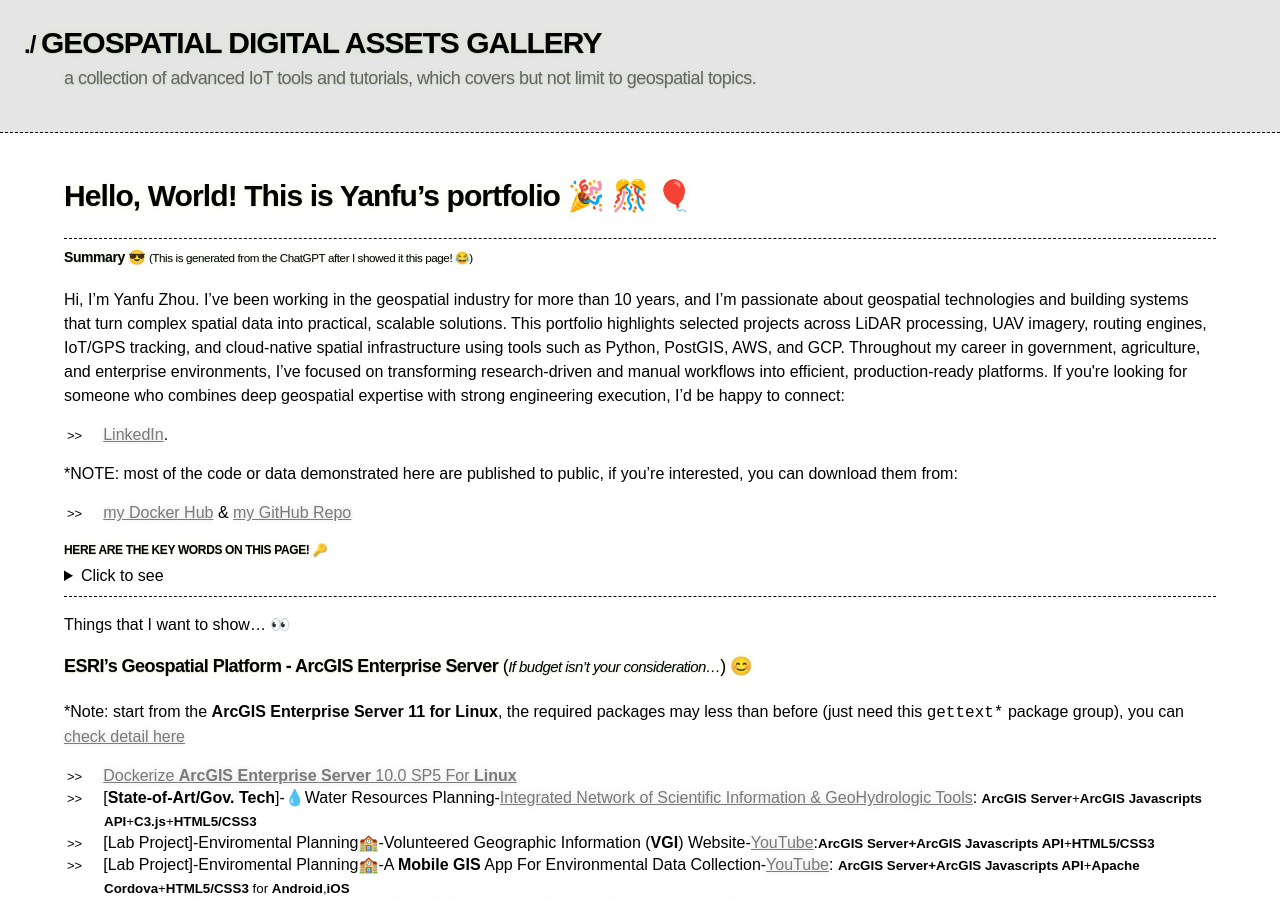
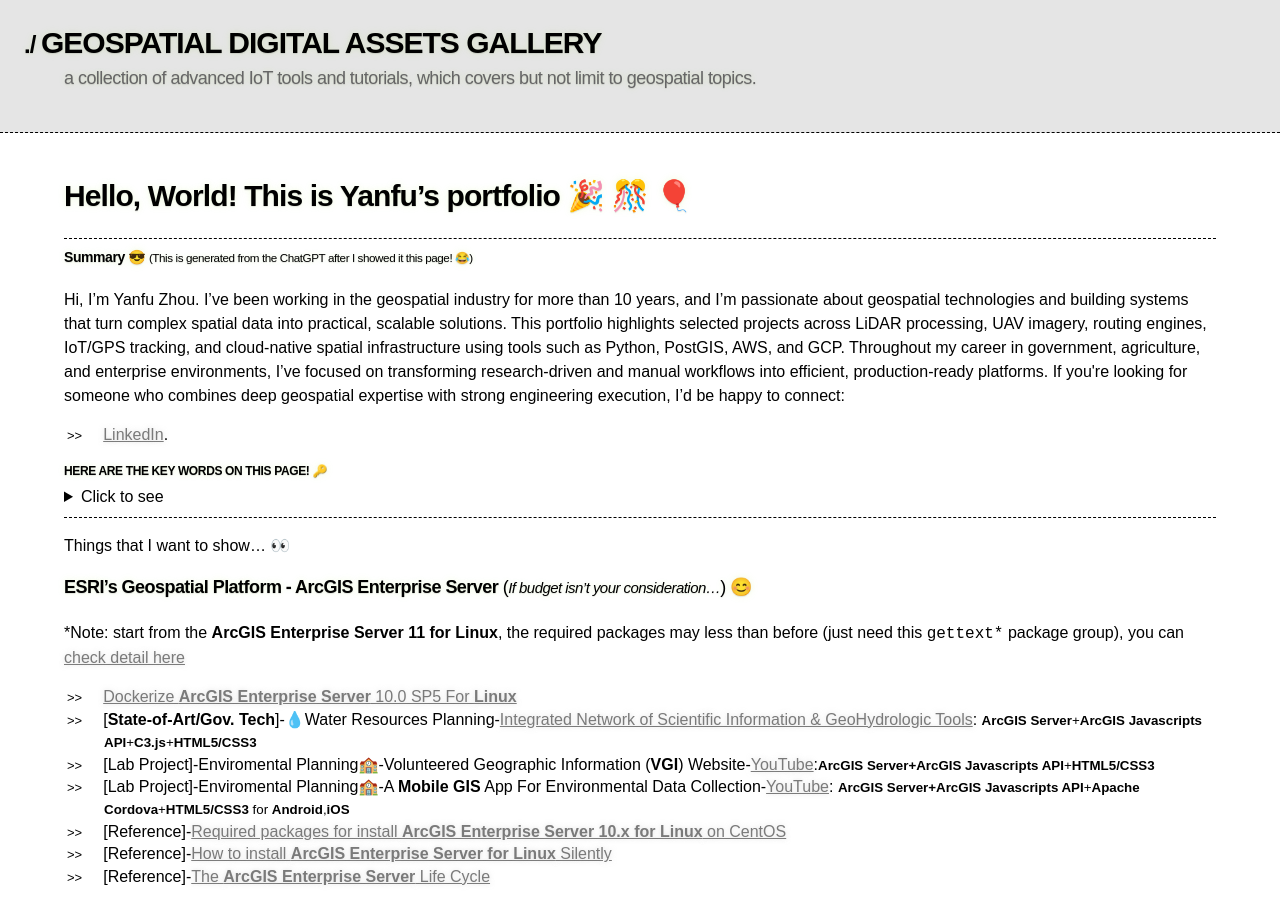
Before and after one commit to yanfuzhou/yanfuzhou.github.io, a Jekyll site: the page built from index.md, in a window 1280 px wide and 900 px high. Built offline with Jekyll 4.4.1, drawn with Linux system fonts in a browser that asks for light colours; our own code applies the rules of GitHub Pages for plain Markdown files; some of the changed text lies outside the part shown.

Commit message:
adjust content

```diff
--- a/index.md
+++ b/index.md
@@ -14,10 +14,6 @@
 <middle>If you're looking for someone who combines deep geospatial expertise with strong engineering execution, I’d be happy to connect:</middle>
 
 - [LinkedIn](www.linkedin.com/in/yanfu-z-566a9889).
-
-*NOTE: most of the code or data demonstrated here are published to public, if you're interested, you can download them from:
-
-- [my Docker Hub](https://hub.docker.com/u/yzhou16) & [my GitHub Repo](https://github.com/yanfuzhou?tab=repositories)
 
 ##### [](#header-5) **Here are the key words on this page!** 🔑
 <details>
@@ -110,3 +106,11 @@
 ### [](#header-3) **Tricky Things - Cloud Linux & CI/CD Pipeline** 🥷
   - [Programmatically setup **VNC** password](docs/VNCansible.md)
   - [Passing local environment variables to **Kubernetes**](docs/AflaskApp.md)
+
+---
+
+*NOTE: most of the code or data demonstrated here are published to public, if you're interested, you can download them from:
+
+- [my Docker Hub](https://hub.docker.com/u/yzhou16) & [my GitHub Repo](https://github.com/yanfuzhou?tab=repositories)
+
+<br><br><br>
```
